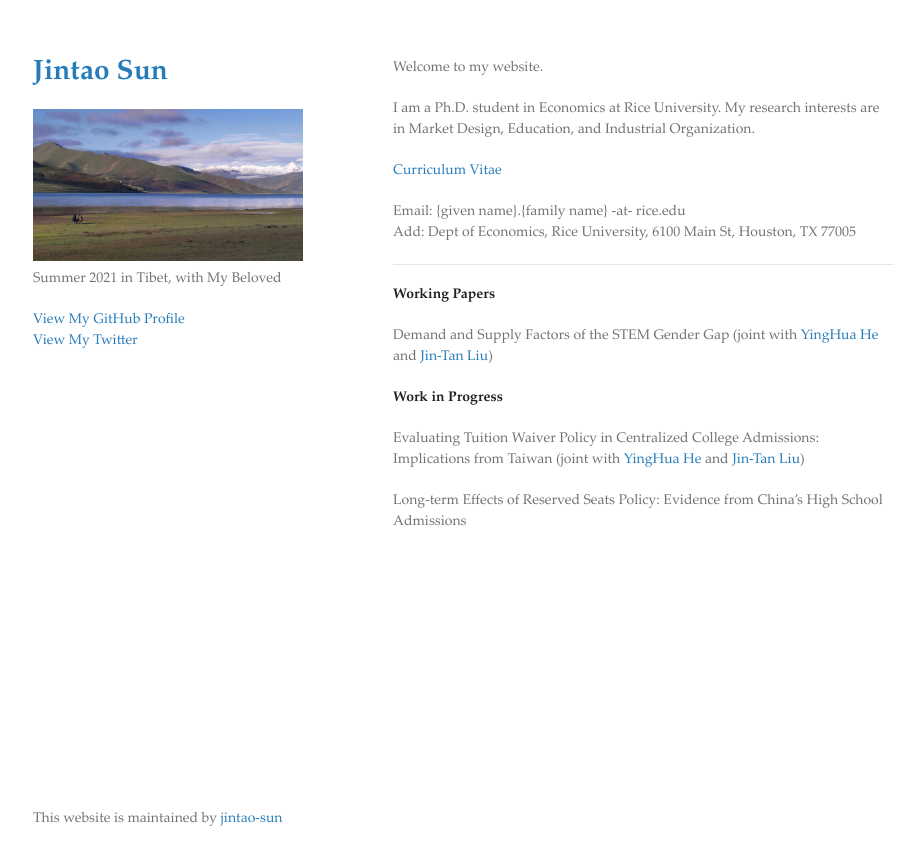
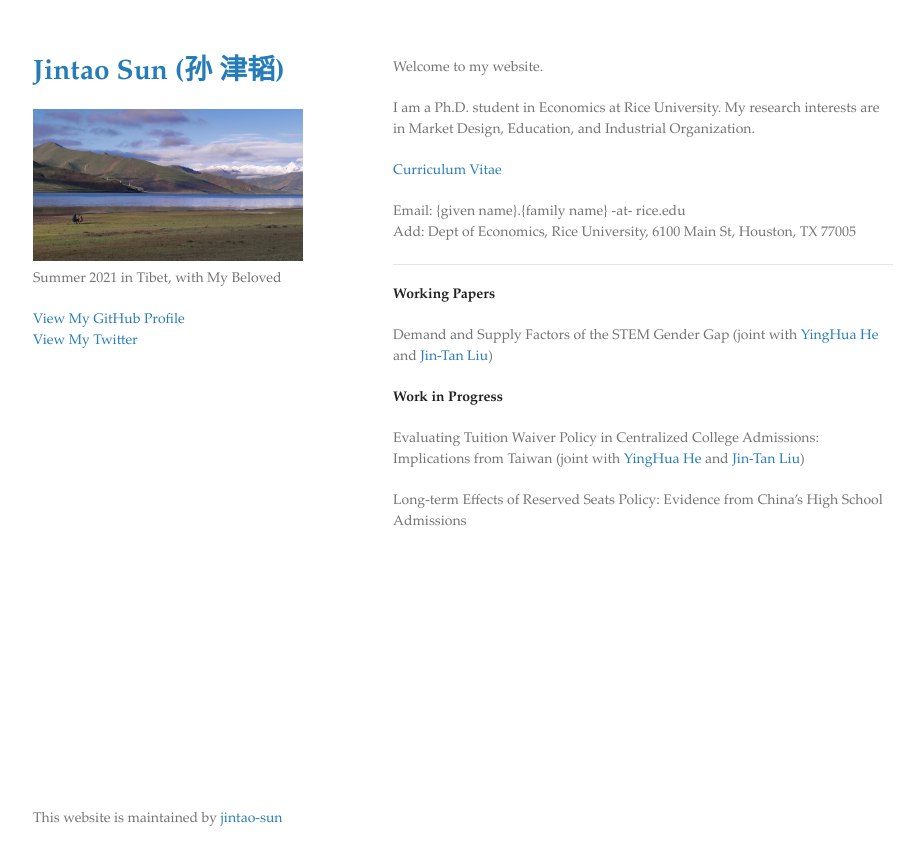
Before and after one commit to jintao-sun/jintao-sun.github.io, a Jekyll site: the page built from index.md, in a window 1280 px wide. Shown: the top 865 px of the page, without its empty margins (177-1101 px from the left). Built offline with Jekyll 4.4.1, drawn with Linux system fonts in a browser that asks for light colours.

Commit message:
Update _config.yml

```diff
--- a/_config.yml
+++ b/_config.yml
@@ -1,4 +1,4 @@
-title: Jintao Sun
+title: Jintao Sun (孙 津韬)
 logo: /assets/img/Tibet.jpg
 logotext: Summer 2021 in Tibet, with My Beloved
 google_analytics:
```
